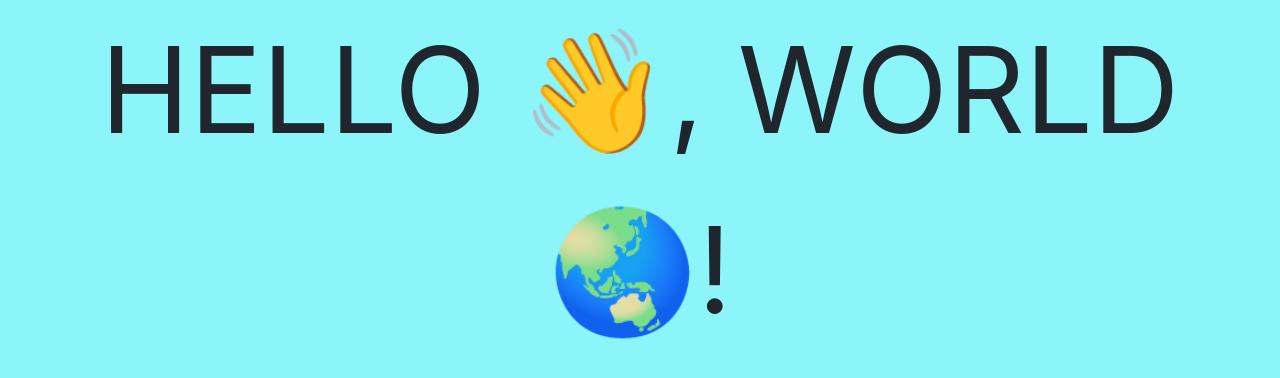
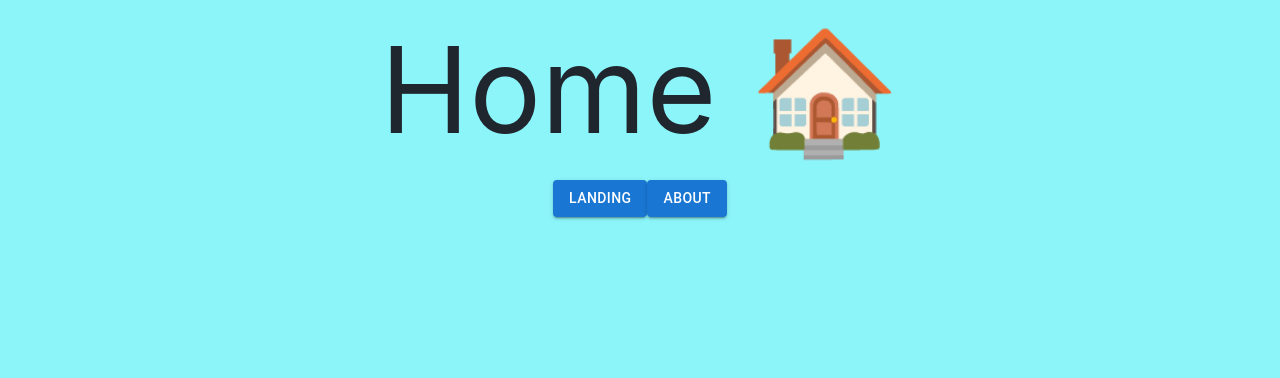
Before and after one commit to tech-university-india/k8s-designer-frontend, a React (Create React App) app: page /home in a window 1280 px wide. Shown: the top 378 px of the page. Built offline with nearby package versions, Linux system fonts and the light colour scheme.

Commit message:
feat: add route

```diff
--- a/src/App.css
+++ b/src/App.css
@@ -32,6 +32,12 @@
   font-size: 120px;
 }
 
+.buttons {
+  display: flex;
+  align-items: center;
+  justify-content: center;
+}
+
 .App-link {
   color: #61dafb;
 }
--- a/src/App.js
+++ b/src/App.js
@@ -1,10 +1,21 @@
 import './App.css';
-
+import { Route, Routes, Link } from 'react-router-dom';
+import Home from './components/Home/Home';
+import About from './components/About/About';
+import { Button } from '@mui/material';
 function App() {
   return (
-    <div className='App'>
-      <h1 className='heading'>HELLO 👋, WORLD 🌏!</h1>
-    </div>
+    <Routes>
+      <Route path='/' element={<div className='App'>
+        <h1 className='heading'>HELLO 👋, WORLD 🌏!</h1>
+        <div className='buttons'>
+          <Link to='/home'><Button variant='contained'>Home</Button></Link>
+          <Link to='/about'><Button variant='contained'>About</Button></Link>
+        </div>
+      </div>}></Route>
+      <Route path='/home' element={<Home />}></Route>
+      <Route path='/about' element={<About />}></Route>
+    </Routes>
   );
 }
 
--- /dev/null
+++ b/src/components/About/About.css
@@ -0,0 +1,7 @@
+.heading {
+  display: flex;
+  align-items: center;
+  justify-content: center;
+  color: #20262E;
+  font-size: 120px;
+}
--- /dev/null
+++ b/src/components/About/About.js
@@ -0,0 +1,15 @@
+import './About.css';
+import React from 'react';
+import { Link } from 'react-router-dom';
+import { Button } from '@mui/material';
+export default function About() {
+  return (
+    <div>
+      <h1 className='heading'>About 📝</h1>
+      <div>
+        <Link to='/' data-testid='landing'><Button variant='contained' onClick={() => {}}>Landing</Button></Link>
+        <Link to='/home' data-testid='home'><Button variant='contained' onClick={() => {}}>Home</Button></Link>
+      </div>
+    </div>
+  );
+}
--- /dev/null
+++ b/src/components/Home/Home.css
@@ -0,0 +1,7 @@
+.heading {
+  display: flex;
+  align-items: center;
+  justify-content: center;
+  color: #20262E;
+  font-size: 120px;
+}
--- /dev/null
+++ b/src/components/Home/Home.js
@@ -0,0 +1,15 @@
+import './Home.css';
+import React from 'react';
+import { Link } from 'react-router-dom';
+import { Button } from '@mui/material';
+export default function Home() {
+  return (
+    <div>
+      <h1 className='heading'>Home 🏠</h1>
+      <div className='buttons'>
+        <Link to='/' data-testid='landing'><Button variant='contained' onClick={() => {}}>Landing</Button></Link>
+        <Link to='/about' data-testid='about'><Button variant='contained' onClick={() => {}}>About</Button></Link>
+      </div>
+    </div>
+  );
+}
--- a/src/index.js
+++ b/src/index.js
@@ -1,11 +1,14 @@
 import React from 'react';
 import ReactDOM from 'react-dom/client';
+import { BrowserRouter } from 'react-router-dom';
 import './index.css';
 import App from './App';
 
 const root = ReactDOM.createRoot(document.getElementById('root'));
 root.render(
   <React.StrictMode>
-    <App />
+    <BrowserRouter>
+      <App />
+    </BrowserRouter>
   </React.StrictMode>
 );
```
Also changed, not shown: package.json (+10 -2 lines), 1 other file (tests, documents, lock files or other folders).
